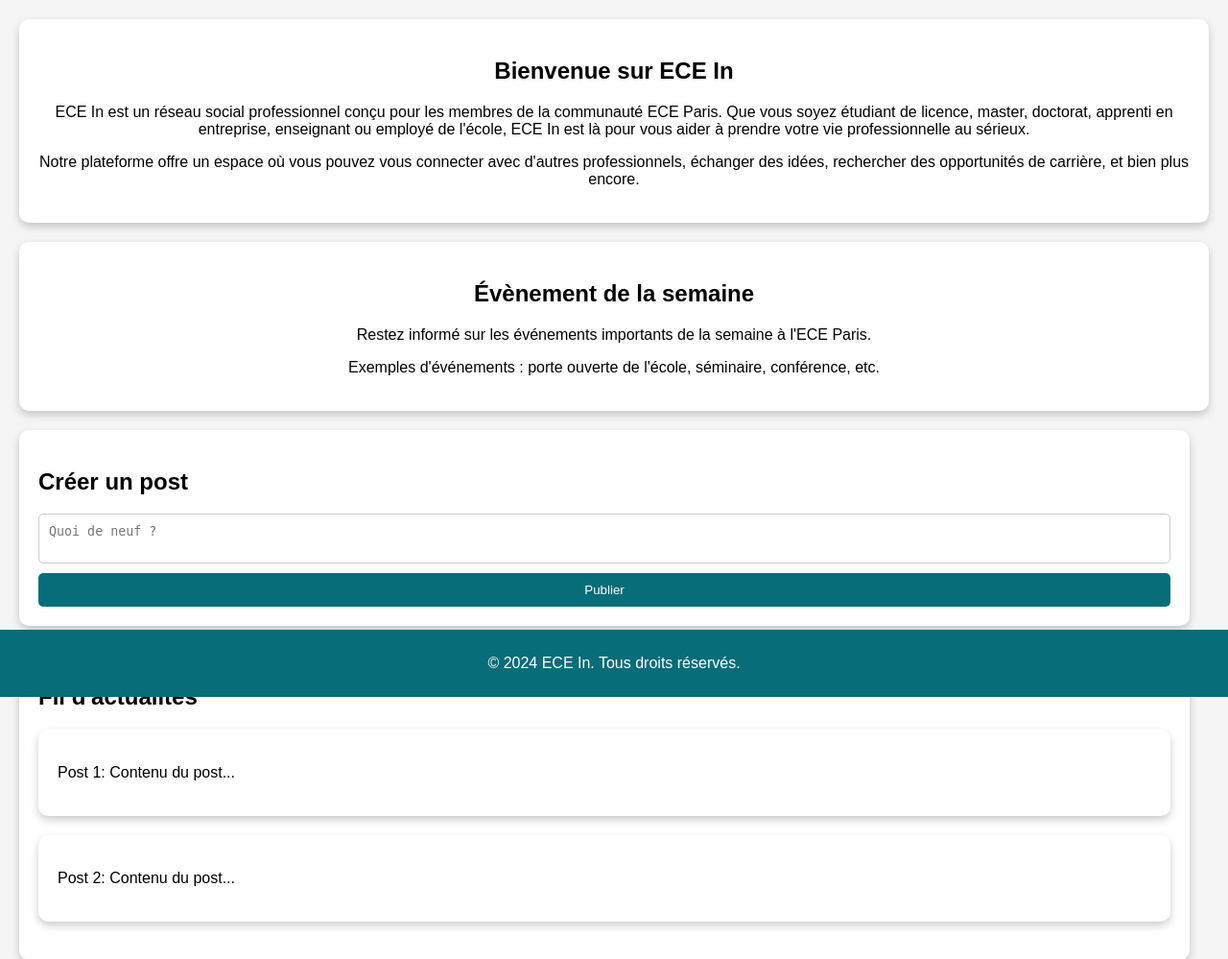
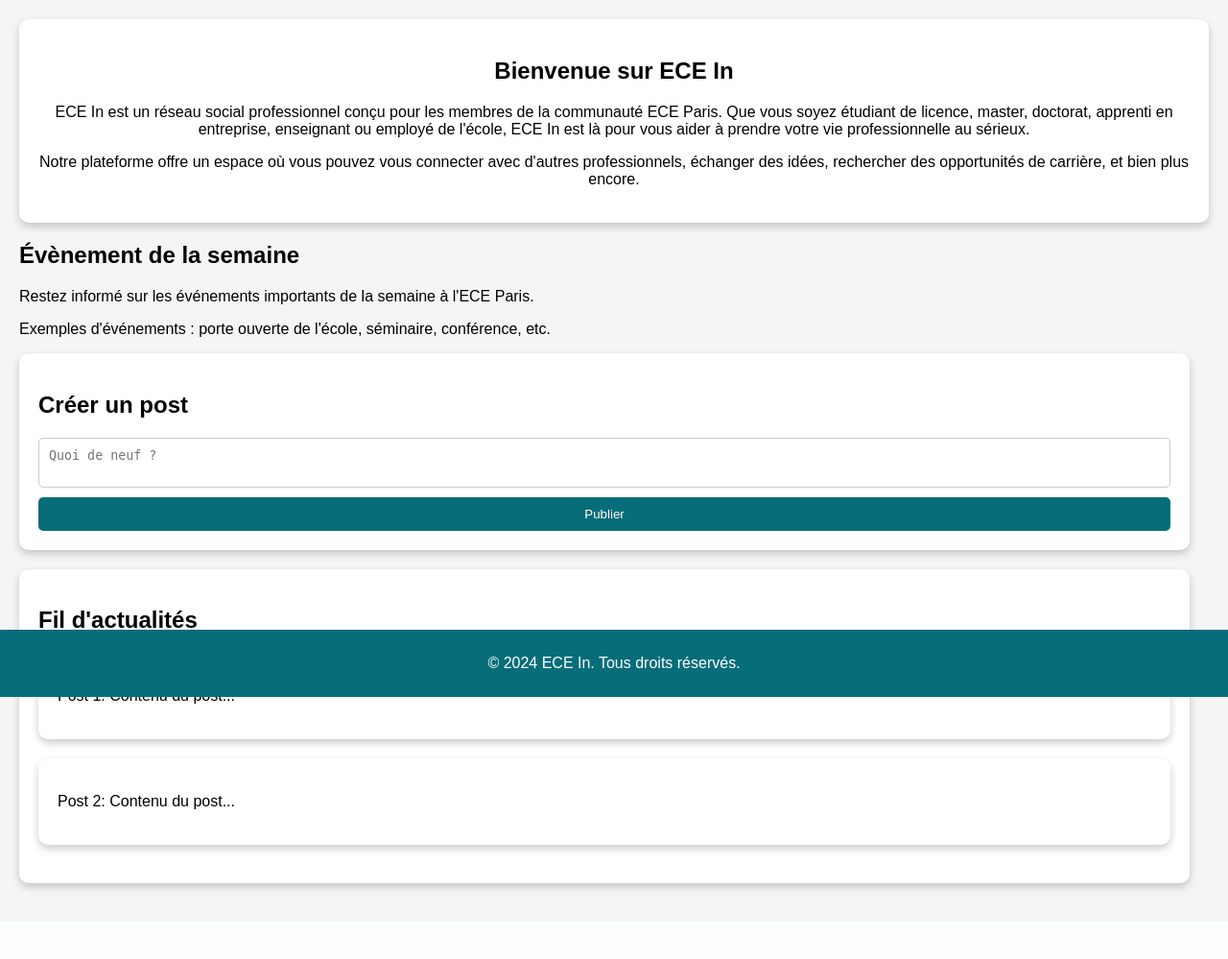
Before and after one commit to maylis211/Projet-ECE-In, a PHP site: page /accueil.php in a window 1280 px wide. Shown: the part 74-1073 px from the top of the page at 96% size. After the commit the page ends 1004 px from the top, so only its background shows below. Run offline with PHP 8.4, Linux system fonts and the light colour scheme.

Commit message:
Corrections mineures accueil

```diff
--- a/Connexion/accueil.css
+++ b/Connexion/accueil.css
@@ -53,14 +74,6 @@ main {
     margin-bottom: 20px;
 }
 
-.event {
-    text-align: center;
-    padding: 20px;
-    background-color: white;
-    border-radius: 10px;
-    box-shadow: 0 4px 8px rgba(0, 0, 0, 0.2);
-    margin-bottom: 20px;
-}
 .main-content {
     display: flex;
     justify-content: space-between;
--- a/Connexion/accueil.php
+++ b/Connexion/accueil.php
@@ -59,7 +59,7 @@ if ($conn->connect_error) {
                         $result = $conn->query($sql);
                         if ($result->num_rows > 0) {
                             $row = $result->fetch_assoc();
-                            echo "<img src='".$row['photoProfil']."' alt='Photo de profil'>";
+                            echo "<img src='".$row['photoProfil']."' alt='Photo de profil' class='profile-pic'>";
                         }
                     }
                     ?>
```
Also changed, not shown: other parts of Connexion/accueil.css (+21 -22 lines).
